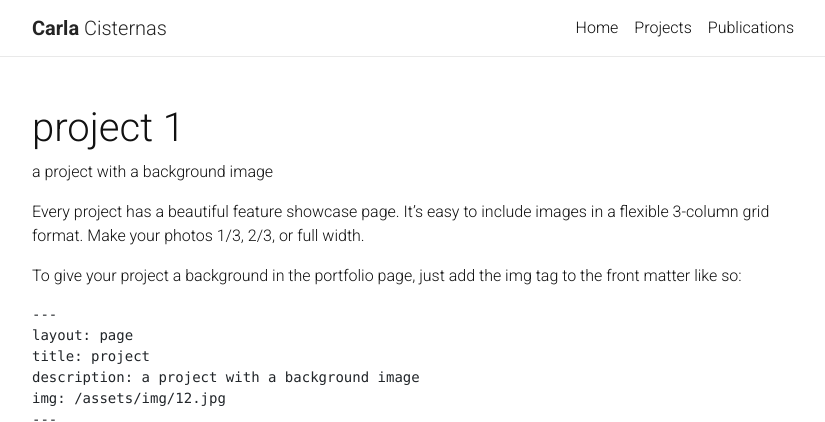
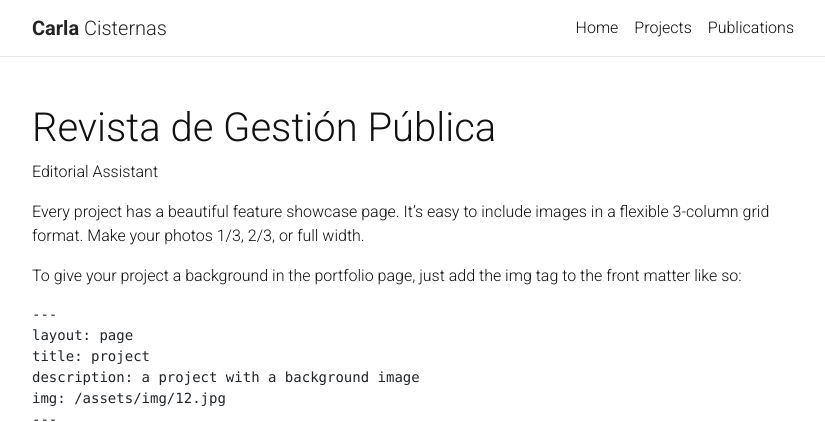
Before and after one commit to training-datalab/carlacisternas.com, a Jekyll site: the page built from _projects/1_project.markdown, in a window 1280 px wide and 900 px high, cut to the strip 0-422 px from the top of the window. Shown: the whole strip, without its empty margins (223-1048 px from the left). Built offline with Jekyll 4.4.1, drawn with Linux system fonts in a browser that asks for light colours; nearby versions of some CDN libraries; a style sheet for code colours, icons or effects is not loaded.

Commit message:
Update 1_project.markdown

```diff
--- a/_projects/1_project.markdown
+++ b/_projects/1_project.markdown
@@ -1,8 +1,9 @@
 ---
 layout: page
-title: project 1
-description: a project with a background image
-img: /assets/img/12.jpg
+title: Revista de Gestión Pública
+description: Editorial Assistant
+img: /assets/img/logo-RGP.png
+redirect: http://www.revistadegestionpublica.cl/index.php/rgp
 importance: 1
 ---
 
```
